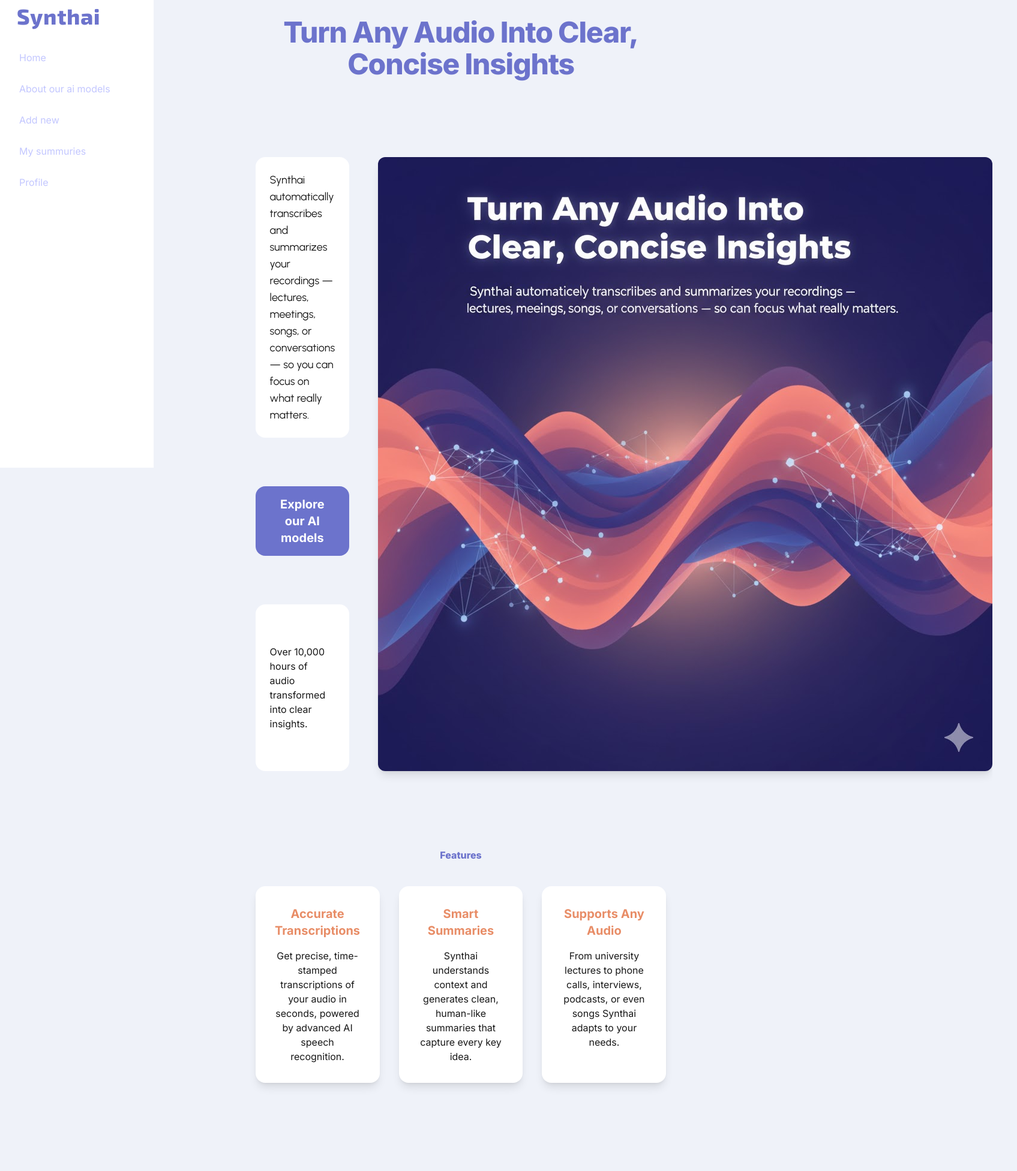
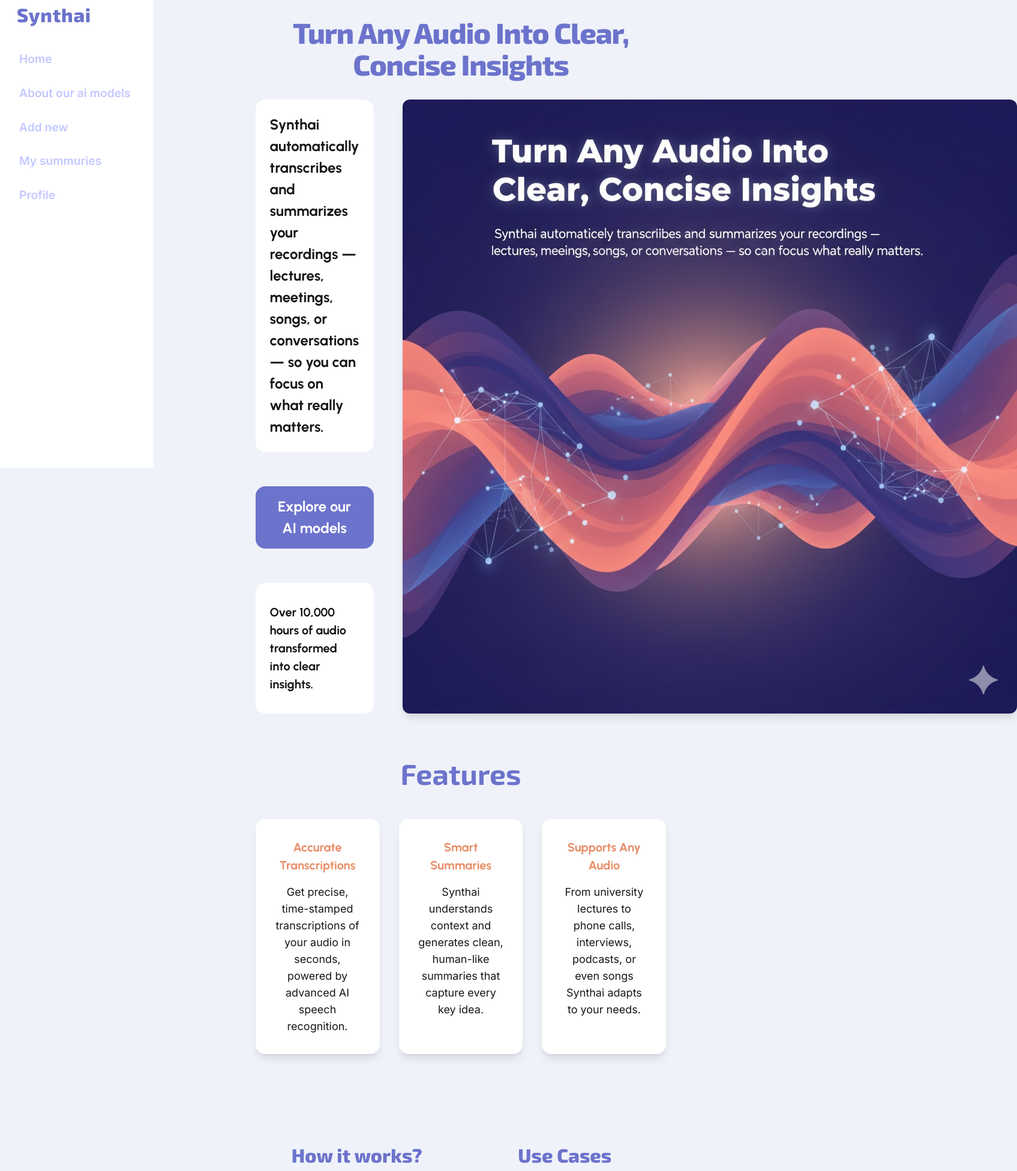
Before and after one commit to fabilier228/ai.synthai.src.frontend, a Next.js app: page / in a window 1280 px wide. Shown: the part 20-1973 px from the top of the page at 60% size, 1695 px wide, since content can reach past the window. Built offline with nearby package versions, Linux system fonts and the light colour scheme.

Commit message:
fix:86c68vc98

```diff
--- a/src/components/FQASeaction.tsx
+++ b/src/components/FQASeaction.tsx
@@ -40,7 +40,7 @@
         {faqs.map((faq, i) => (
           <div
             key={i}
-            className="bg-surface rounded-2xl shadow flex flex-col p-6 border border-outline"
+            className="bg-surface rounded-2xl shadow flex flex-col p-3 md:p-6 border border-outline"
           >
             <div
               className="flex items-center gap-3 cursor-pointer"
--- a/src/components/FeatureSection.tsx
+++ b/src/components/FeatureSection.tsx
@@ -24,7 +24,7 @@
 const FeatureSection = () => {
   return (
     <section className="w-full py-12 px-4 flex flex-col items-center">
-      <h2 className="text- font-extrabold mb-10 text-primary text-center max-w-[370px] md:max-w-none text-styled_lg font-styled_lg">
+      <h2 className=" mb-10 text-primary text-center max-w-[370px] md:max-w-none text-styled_lg font-styled">
         Features
       </h2>
       <div className="w-full max-w-[370px] md:max-w-none flex flex-col md:flex-row gap-8 justify-center">
@@ -33,10 +33,10 @@
             key={f.title}
             className="flex-1 bg-surface rounded-2xl shadow-lg flex flex-col items-center text-center p-8 w-full md:w-auto mx-auto md:max-w-[300px]"
           >
-            <h3 className={`text-xl font-bold mb-4 ${f.titleClass}`}>
+            <h3 className={`text-h4 font-heading mb-4 ${f.titleClass}`}>
               {f.title}
             </h3>
-            <p className="text-base text-text">{f.content}</p>
+            <p className="text-body_md md:text-body_lg  font-snas text-text">{f.content}</p>
           </div>
         ))}
       </div>
--- a/src/components/Header.tsx
+++ b/src/components/Header.tsx
@@ -5,14 +5,14 @@
     <>
       {/* Mobile header (top bar) */}
       <header className="flex md:hidden w-screen bg-surface border-b border-outline px-6 py-3 fixed top-0 left-0 z-[101] items-center">
-        <span className="text-primary text-2xl font-extrabold tracking-wide text-left w-full font-styled text-h1">
+        <span className="text-primary text-styled_lg font-styled tracking-wide text-left w-full">
           Synthai
         </span>
       </header>
       {/* Desktop sidebar */}
       <aside className="hidden md:flex flex-col w-64 h-screen bg-surface fixed top-0 left-0 z-[101] p-6">
         <div className="pl-1">
-          <span className="block text-primary text-4xl font-extrabold tracking-wide text-left leading-tight font-styled text-h1">
+          <span className="block text-primary text-styled_md font-extrabold tracking-wide text-left leading-tight font-styled text-h1">
             Synthai
           </span>
         </div>
--- a/src/components/HowItWorksSection.tsx
+++ b/src/components/HowItWorksSection.tsx
@@ -25,7 +25,7 @@
 
 const HowItWorksSection = () => (
   <section className="w-full flex flex-col items-center py-12 px-4 h-full">
-    <h2 className="text-3xl font-extrabold mb-10 text-primary text-center">
+    <h2 className="text-styled_md font-styled font-extrabold mb-10 text-primary text-center">
       How it works?
     </h2>
     <div className="w-full h-full mx-auto bg-surface rounded-2xl shadow-lg p-8 flex flex-col gap-8 max-w-[370px] md:max-w-none md:w-full">
@@ -35,10 +35,10 @@
             {i + 1}
           </span>
           <div>
-            <div className="font-bold text-lg mb-1 text-primary">
+            <div className="font-bold text-h5 font-heading md:text-h4 mb-1 text-primary">
               {step.title}
             </div>
-            <div className="text-base text-text font-normal">
+            <div className="text-body_nm md:text-body_md text-text font-sans">
               {step.description}
             </div>
           </div>
--- a/src/components/Navbar.tsx
+++ b/src/components/Navbar.tsx
@@ -37,31 +37,31 @@
       >
         <a
           href="#"
-          className="text-primary_muted hover:text-primary transition-colors text-base mb-1 py-2 px-2"
+          className="text-primary_muted hover:text-primary transition-colors text-btn_md mb-1 py-2 px-2"
         >
           Home
         </a>
         <a
           href="#"
-          className="text-primary_muted hover:text-primary transition-colors text-base mb-1 py-2 px-2"
+          className="text-primary_muted hover:text-primary transition-colors text-btn_md mb-1 py-2 px-2"
         >
           About our ai models
         </a>
         <a
           href="#"
-          className="text-primary_muted hover:text-primary transition-colors text-base mb-1 py-2 px-2"
+          className="text-primary_muted hover:text-primary transition-colors text-btn_md mb-1 py-2 px-2"
         >
           Add new
         </a>
         <a
           href="#"
-          className="text-primary_muted hover:text-primary transition-colors text-base mb-1 py-2 px-2"
+          className="text-primary_muted hover:text-primary transition-colors text-btn_md mb-1 py-2 px-2"
         >
           My summuries
         </a>
         <a
           href="#"
-          className="text-primary_muted hover:text-primary transition-colors text-base py-2 px-2"
+          className="text-primary_muted hover:text-primary transition-colors text-btn_md py-2 px-2"
         >
           Profile
         </a>
--- a/src/components/TopSection.tsx
+++ b/src/components/TopSection.tsx
@@ -36,19 +36,17 @@
     <div className="w-full flex flex-col items-center px-4">
       {/* DESKTOP */}
       <h1
-        className="hidden md:block w-full font-extrabold text-[48px] leading-[110%] tracking-tight text-center text-primary mt-12 max-w-none"
-        style={{ fontFamily: "Exo 2, sans-serif" }}
+        className="hidden md:block w-full font-extrabold text-styled_lg font-styled leading-[110%] tracking-tight text-center text-primary mt-12 max-w-none"
       >
         Turn Any Audio Into Clear, Concise Insights
       </h1>
-      <div className="hidden md:flex flex-row items-stretch justify-between py-20 gap-12 mt-12 w-full max-w-none">
+      <div className="hidden md:flex flex-row items-stretch justify-between py-4 gap-12 mt-4 w-full max-w-none">
         {/* LEFT SIDE */}
         <div className="flex flex-col flex-1 max-w-[50%] gap-6 min-h-0">
           <div className="flex flex-col gap-6 h-full">
             <div className="bg-surface flex items-center justify-center rounded-[16px] p-6 flex-1">
               <p
-                className="text-lg text-left w-full m-0"
-                style={{ fontFamily: "Urbanist, sans-serif" }}
+                className="text-h4 font-heading md:text-h3 text-left w-full m-0"
               >
                 Synthai automatically transcribes and summarizes your recordings
                 — lectures, meetings, songs, or conversations — so you can focus
@@ -56,12 +54,12 @@
               </p>
             </div>
             <div className="flex items-center justify-start rounded-[16px] flex-1">
-              <button className="bg-primary text-white font-bold text-xl py-4 px-6 rounded-[16px] hover:bg-primary/90 transition-colors w-full max-w-[350px]">
+              <button className="bg-primary text-white text-h4  font-heading md:text-h3 py-4 px-6 rounded-[16px] hover:bg-primary/90 transition-colors w-full max-w-[350px]">
                 Explore our AI models
               </button>
             </div>
             <div className="bg-surface flex items-center justify-center rounded-[16px] p-6 flex-1">
-              <span className="text-base text-left w-full m-0">
+              <span className="text-h5 md:text-h4 font-heading text-left w-full m-0">
                 Over 10,000 hours of audio transformed into clear insights.
               </span>
             </div>
--- a/src/components/UseCasesSection.tsx
+++ b/src/components/UseCasesSection.tsx
@@ -10,12 +10,12 @@
 const UseCasesSection = () => (
   <section className="w-full flex flex-col items-center py-12 px-4 h-full">
     <div className="w-full h-full mx-auto max-w-[370px] md:max-w-none md:w-full">
-      <h2 className="text-3xl font-extrabold mb-8 text-primary text-center">
+      <h2 className="text-styled_md font-styled font-extrabold mb-8 text-primary text-center">
         Use Cases
       </h2>
       <ul className="w-full flex flex-col gap-4 bg-surface rounded-2xl shadow-lg p-8">
         {useCases.map((text, i) => (
-          <li key={i} className="flex items-start text-lg">
+          <li key={i} className="flex items-start text-body_nm md:text-body_md">
             <span className="mt-1 mr-3 text-secondary text-2xl">•</span>
             <span>{text}</span>
           </li>
--- a/tailwind.config.mjs
+++ b/tailwind.config.mjs
@@ -40,7 +40,7 @@
         sans: ['var(--font-sans)', 'sans-serif'],
         styled: ['var(--font-styled)', 'sans-serif'],
 
-    }, fontsize: {
+    }, fontSize: {
       h1: ['3rem', { lineHeight: '150%', fontWeight: '700' }],
       h2: ['2rem', { lineHeight: '150%', fontWeight: '700' }],
       h3: ['1.5rem', { lineHeight: '150%', fontWeight: '700' }],
@@ -51,7 +51,7 @@
       body_nm: ['1rem', { lineHeight: '1.375rem', fontWeight: '400' }],
       body_sm: ['0.875rem', { lineHeight: '1.25rem', fontWeight: '400' }],
       btn_lg: ['2.25rem', { fontWeight: '600' }],
-      btn_md: ['1.5rem', { fontWeight: '600' }],
+      btn_md: ['1.2rem', { fontWeight: '600' }],
       btn_sm: ['1.125rem', { fontWeight: '600' }],
       btn_b_lg: ['2.25rem', { fontWeight: '700' }],
       btn_b_md: ['1.5rem', { fontWeight: '700' }],
```
